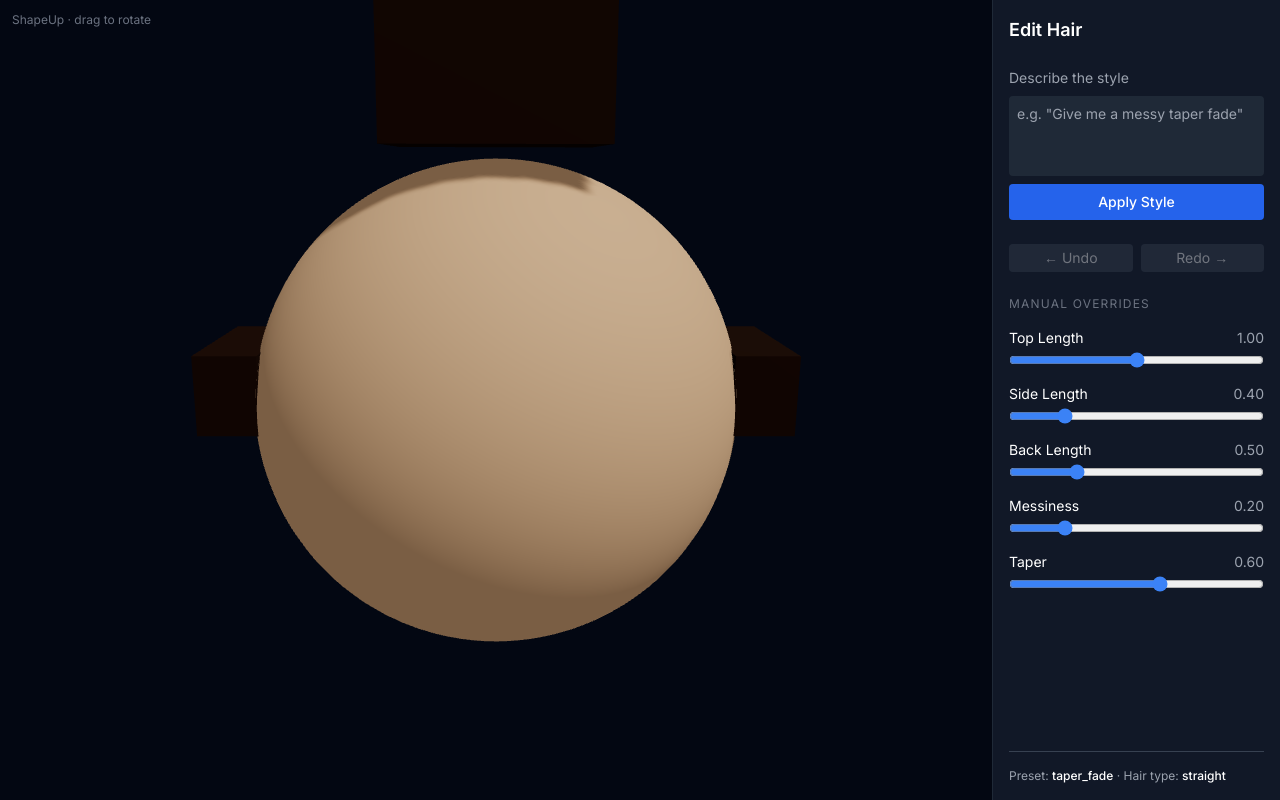
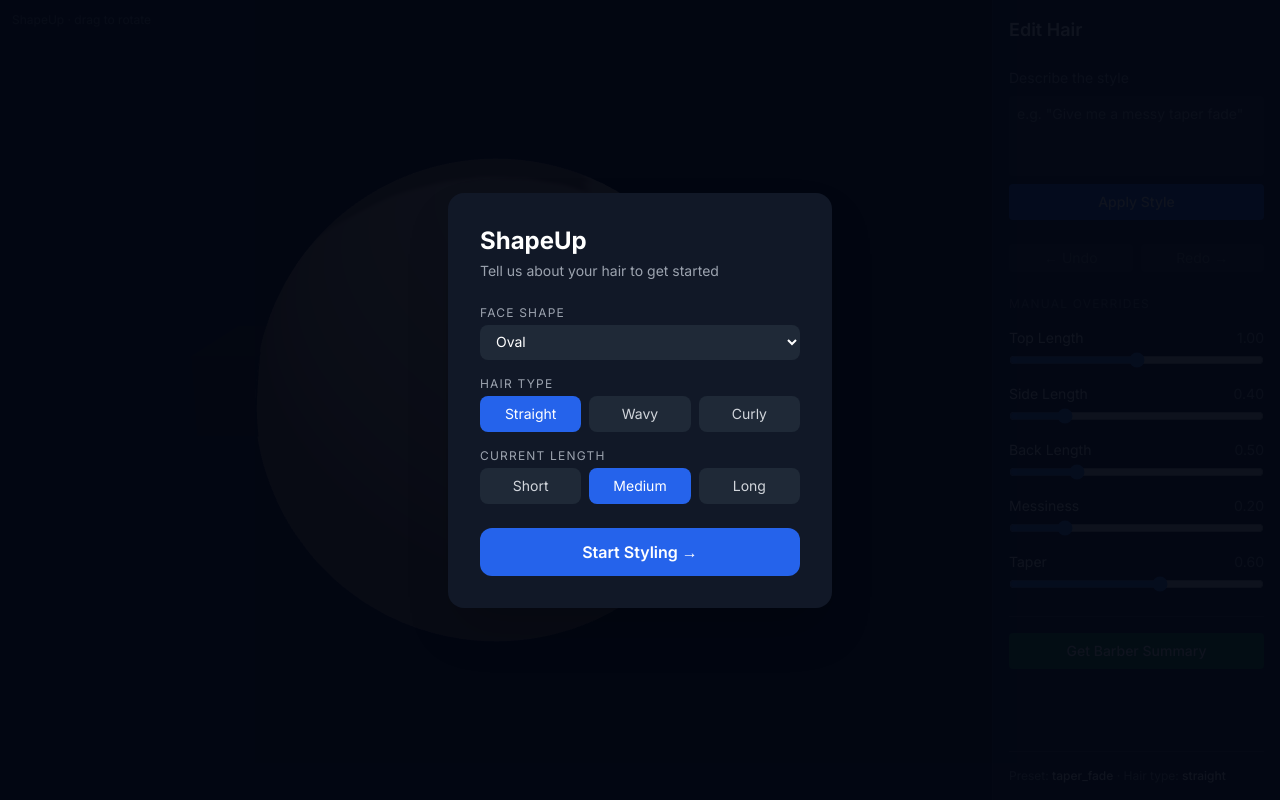
Before and after one commit to usharma123/HackPrinceton, a Next.js app: page / in a window 1280 px wide. Built offline with nearby package versions, Linux system fonts and the light colour scheme.

Commit message:
feat: barber output + working llm prompting

```diff
--- /dev/null
+++ b/src/app/api/summary/route.ts
@@ -0,0 +1,67 @@
+// ============================================================
+// POST /api/summary — Output Phase endpoint
+//
+// Body: { profile: UserHeadProfile, params: HairParams }
+// Response: { summary: string }
+// ============================================================
+
+import { NextRequest, NextResponse } from 'next/server';
+
+const GEMINI_API_URL =
+  'https://generativelanguage.googleapis.com/v1beta/openai/chat/completions';
+
+export async function POST(req: NextRequest) {
+  const { profile, params } = await req.json();
+
+  if (!profile || !params) {
+    return NextResponse.json({ error: 'Missing profile or params' }, { status: 400 });
+  }
+
+  const system = `You are a professional barber assistant. Given a client's hair profile and desired style parameters, write a concise barber instruction card. Output 5–8 bullet points a barber can follow. Be specific with lengths, techniques, and product suggestions. Do NOT use markdown headers — just bullet points starting with "•".`;
+
+  const message = `Client profile:
+- Hair type: ${profile.currentStyle.hairType}
+- Current preset: ${profile.currentStyle.preset}
+
+Desired style parameters (0.0 = none, 2.0 = maximum for lengths; 0.0–1.0 for others):
+- Top length: ${params.topLength.toFixed(2)}
+- Side length: ${params.sideLength.toFixed(2)}
+- Back length: ${params.backLength.toFixed(2)}
+- Messiness/texture: ${params.messiness.toFixed(2)}
+- Taper: ${params.taper.toFixed(2)}
+
+Write the barber instruction card now.`;
+
+  try {
+    const response = await fetch(GEMINI_API_URL, {
+      method: 'POST',
+      headers: {
+        'Content-Type': 'application/json',
+        Authorization: `Bearer ${process.env.GEMINI_API_KEY}`,
+      },
+      body: JSON.stringify({
+        model: 'gemini-3.1-flash-lite-preview',
+        messages: [
+          { role: 'system', content: system },
+          { role: 'user', content: message },
+        ],
+        max_tokens: 512,
+        temperature: 0.7,
+      }),
+    });
+
+    if (!response.ok) {
+      const err = await response.text();
+      console.error('[/api/summary] Gemini error:', err);
+      return NextResponse.json({ error: 'LLM request failed' }, { status: 500 });
+    }
+
+    const data = await response.json();
+    const summary = data.choices[0].message.content as string;
+
+    return NextResponse.json({ summary });
+  } catch (err) {
+    console.error('[/api/summary]', err);
+    return NextResponse.json({ error: 'Summary request failed' }, { status: 500 });
+  }
+}
--- a/src/app/page.tsx
+++ b/src/app/page.tsx
@@ -2,20 +2,24 @@
 
 import { useState } from 'react';
 import dynamic from 'next/dynamic';
-import { HairParams } from '@/types';
+import { HairParams, UserHeadProfile } from '@/types';
 import { mockUserHeadProfile } from '@/data/mockProfile';
 import EditPanel from '@/components/EditPanel';
+import ScanSetup from '@/components/ScanSetup';
 
 // Dynamically import HairScene (Three.js — no SSR)
 const HairScene = dynamic(() => import('@/components/HairScene'), { ssr: false });
 
 export default function Home() {
-  const [params, setParams] = useState<HairParams>(
-    mockUserHeadProfile.currentStyle.params
-  );
+  const [showSetup, setShowSetup] = useState(true);
+  const [profile, setProfile] = useState<UserHeadProfile>(mockUserHeadProfile);
+  const [params, setParams] = useState<HairParams>(mockUserHeadProfile.currentStyle.params);
 
-  // Keep a mutable profile reference so useLLM always gets current params
-  const [profile, setProfile] = useState(mockUserHeadProfile);
+  const handleSetupComplete = (newProfile: UserHeadProfile) => {
+    setProfile(newProfile);
+    setParams(newProfile.currentStyle.params);
+    setShowSetup(false);
+  };
 
   const handleParamsChange = (next: HairParams) => {
     setParams(next);
@@ -27,6 +31,8 @@ export default function Home() {
 
   return (
     <main className="flex h-screen bg-gray-950 text-white overflow-hidden">
+      {showSetup && <ScanSetup onComplete={handleSetupComplete} />}
+
       {/* 3D Viewport */}
       <div className="flex-1 relative">
         <HairScene params={params} colorRGB={profile.currentStyle.colorRGB} />
--- a/src/components/EditPanel.tsx
+++ b/src/components/EditPanel.tsx
@@ -9,7 +9,7 @@
 
 'use client';
 
-import { useState, useCallback } from 'react';
+import { useState, useCallback, useRef } from 'react';
 import { HairParams, UserHeadProfile } from '@/types';
 import { useLLM } from '@/hooks/useLLM';
 
@@ -24,6 +24,9 @@ export default function EditPanel({ profile, onParamsChange }: EditPanelProps) {
   const [historyIndex, setHistoryIndex] = useState(0);
 
   const { editHair, loading, error } = useLLM(profile);
+  const [summary, setSummary] = useState<string | null>(null);
+  const [summaryLoading, setSummaryLoading] = useState(false);
+  const summaryRef = useRef<HTMLTextAreaElement>(null);
 
   const currentParams = history[historyIndex];
 
@@ -58,6 +61,28 @@ export default function EditPanel({ profile, onParamsChange }: EditPanelProps) {
       setHistoryIndex(historyIndex - 1);
       onParamsChange(prev);
     }
+  };
+
+  const handleGetSummary = async () => {
+    setSummaryLoading(true);
+    setSummary(null);
+    try {
+      const res = await fetch('/api/summary', {
+        method: 'POST',
+        headers: { 'Content-Type': 'application/json' },
+        body: JSON.stringify({ profile, params: currentParams }),
+      });
+      const data = await res.json();
+      setSummary(data.summary ?? data.error ?? 'Something went wrong');
+    } catch {
+      setSummary('Failed to generate summary');
+    } finally {
+      setSummaryLoading(false);
+    }
+  };
+
+  const handleCopySummary = () => {
+    if (summary) navigator.clipboard.writeText(summary);
   };
 
   const redo = () => {
@@ -140,6 +165,33 @@ export default function EditPanel({ profile, onParamsChange }: EditPanelProps) {
         ))}
       </div>
 
+      {/* Barber Summary */}
+      <div className="flex flex-col gap-2 pt-4 border-t border-gray-700">
+        <button
+          onClick={handleGetSummary}
+          disabled={summaryLoading}
+          className="bg-green-700 hover:bg-green-600 disabled:bg-gray-600 rounded px-4 py-2 text-sm font-medium transition-colors"
+        >
+          {summaryLoading ? 'Generating…' : 'Get Barber Summary'}
+        </button>
+        {summary && (
+          <div className="flex flex-col gap-1">
+            <textarea
+              ref={summaryRef}
+              readOnly
+              value={summary}
+              className="bg-gray-800 rounded p-2 text-xs text-gray-200 resize-none h-36 focus:outline-none"
+            />
+            <button
+              onClick={handleCopySummary}
+              className="bg-gray-700 hover:bg-gray-600 rounded px-3 py-1 text-xs"
+            >
+              Copy to clipboard
+            </button>
+          </div>
+        )}
+      </div>
+
       {/* Current preset badge */}
       <div className="mt-auto pt-4 border-t border-gray-700 text-xs text-gray-400">
         Preset: <span className="text-white font-medium">{profile.currentStyle.preset}</span>
--- /dev/null
+++ b/src/components/ScanSetup.tsx
@@ -0,0 +1,143 @@
+'use client';
+
+import { useState } from 'react';
+import { UserHeadProfile, HairPreset } from '@/types';
+import { HAIR_PRESETS } from '@/data/mockProfile';
+
+interface ScanSetupProps {
+  onComplete: (profile: UserHeadProfile) => void;
+}
+
+type FaceShape = 'oval' | 'round' | 'square' | 'oblong';
+type HairType = 'straight' | 'wavy' | 'curly';
+type HairLength = 'short' | 'medium' | 'long';
+
+function buildProfile(
+  faceShape: FaceShape,
+  hairType: HairType,
+  hairLength: HairLength
+): UserHeadProfile {
+  // Map face shape → head proportions (approximate scene units)
+  const proportionMap: Record<FaceShape, { width: number; height: number }> = {
+    oval:   { width: 1.0, height: 1.3 },
+    round:  { width: 1.2, height: 1.1 },
+    square: { width: 1.2, height: 1.2 },
+    oblong: { width: 0.9, height: 1.5 },
+  };
+
+  // Map hair length → preset + params
+  const presetMap: Record<HairLength, HairPreset> = {
+    short:  'buzz',
+    medium: 'taper_fade',
+    long:   'pompadour',
+  };
+
+  const preset = presetMap[hairLength];
+  const params = HAIR_PRESETS[preset];
+  const { width, height } = proportionMap[faceShape];
+
+  return {
+    headProportions: { width, height, crownY: height * 0.5 },
+    anchors: {
+      earLeft:  [-width * 0.5, 0, 0],
+      earRight: [ width * 0.5, 0, 0],
+    },
+    hairMeasurements: {
+      crownHeight: params.topLength * 0.3,
+      sideWidth:   params.sideLength * 0.2,
+      backLength:  params.backLength * 0.25,
+      flatness:    1 - params.messiness,
+    },
+    currentStyle: {
+      preset,
+      hairType,
+      colorRGB: '#3b1f0a',
+      params,
+    },
+  };
+}
+
+export default function ScanSetup({ onComplete }: ScanSetupProps) {
+  const [faceShape, setFaceShape] = useState<FaceShape>('oval');
+  const [hairType, setHairType] = useState<HairType>('straight');
+  const [hairLength, setHairLength] = useState<HairLength>('medium');
+
+  const handleStart = () => {
+    onComplete(buildProfile(faceShape, hairType, hairLength));
+  };
+
+  return (
+    <div className="fixed inset-0 z-50 flex items-center justify-center bg-gray-950 bg-opacity-95">
+      <div className="bg-gray-900 rounded-2xl p-8 w-full max-w-sm flex flex-col gap-6 shadow-2xl">
+        <div>
+          <h1 className="text-2xl font-bold text-white">ShapeUp</h1>
+          <p className="text-gray-400 text-sm mt-1">Tell us about your hair to get started</p>
+        </div>
+
+        <div className="flex flex-col gap-4">
+          {/* Face Shape */}
+          <div className="flex flex-col gap-1">
+            <label className="text-xs text-gray-400 uppercase tracking-widest">Face Shape</label>
+            <select
+              value={faceShape}
+              onChange={(e) => setFaceShape(e.target.value as FaceShape)}
+              className="bg-gray-800 text-white rounded-lg px-3 py-2 text-sm focus:outline-none focus:ring-1 focus:ring-blue-500"
+            >
+              <option value="oval">Oval</option>
+              <option value="round">Round</option>
+              <option value="square">Square</option>
+              <option value="oblong">Oblong</option>
+            </select>
+          </div>
+
+          {/* Hair Type */}
+          <div className="flex flex-col gap-1">
+            <label className="text-xs text-gray-400 uppercase tracking-widest">Hair Type</label>
+            <div className="flex gap-2">
+              {(['straight', 'wavy', 'curly'] as HairType[]).map((t) => (
+                <button
+                  key={t}
+                  onClick={() => setHairType(t)}
+                  className={`flex-1 rounded-lg px-3 py-2 text-sm capitalize transition-colors ${
+                    hairType === t
+                      ? 'bg-blue-600 text-white'
+                      : 'bg-gray-800 text-gray-300 hover:bg-gray-700'
+                  }`}
+                >
+                  {t}
+                </button>
+              ))}
+            </div>
+          </div>
+
+          {/* Current Length */}
+          <div className="flex flex-col gap-1">
+            <label className="text-xs text-gray-400 uppercase tracking-widest">Current Length</label>
+            <div className="flex gap-2">
+              {(['short', 'medium', 'long'] as HairLength[]).map((l) => (
+                <button
+                  key={l}
+                  onClick={() => setHairLength(l)}
+                  className={`flex-1 rounded-lg px-3 py-2 text-sm capitalize transition-colors ${
+                    hairLength === l
+                      ? 'bg-blue-600 text-white'
+                      : 'bg-gray-800 text-gray-300 hover:bg-gray-700'
+                  }`}
+                >
+                  {l}
+                </button>
+              ))}
+            </div>
+          </div>
+        </div>
+
+        <button
+          onClick={handleStart}
+          className="bg-blue-600 hover:bg-blue-500 text-white font-semibold rounded-xl px-4 py-3 transition-colors"
+        >
+          Start Styling →
+        </button>
+      </div>
+    </div>
+  );
+}
```
